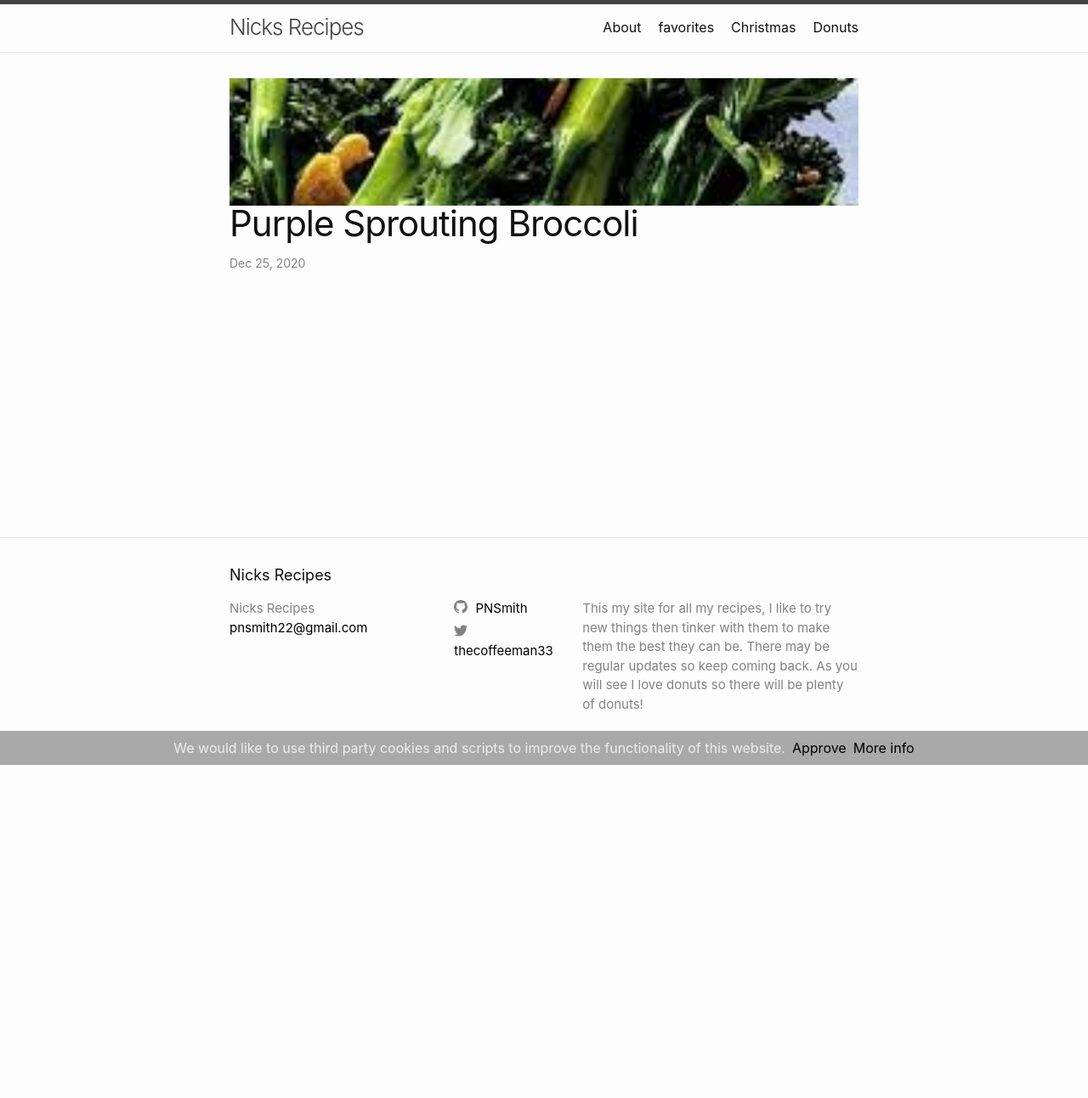
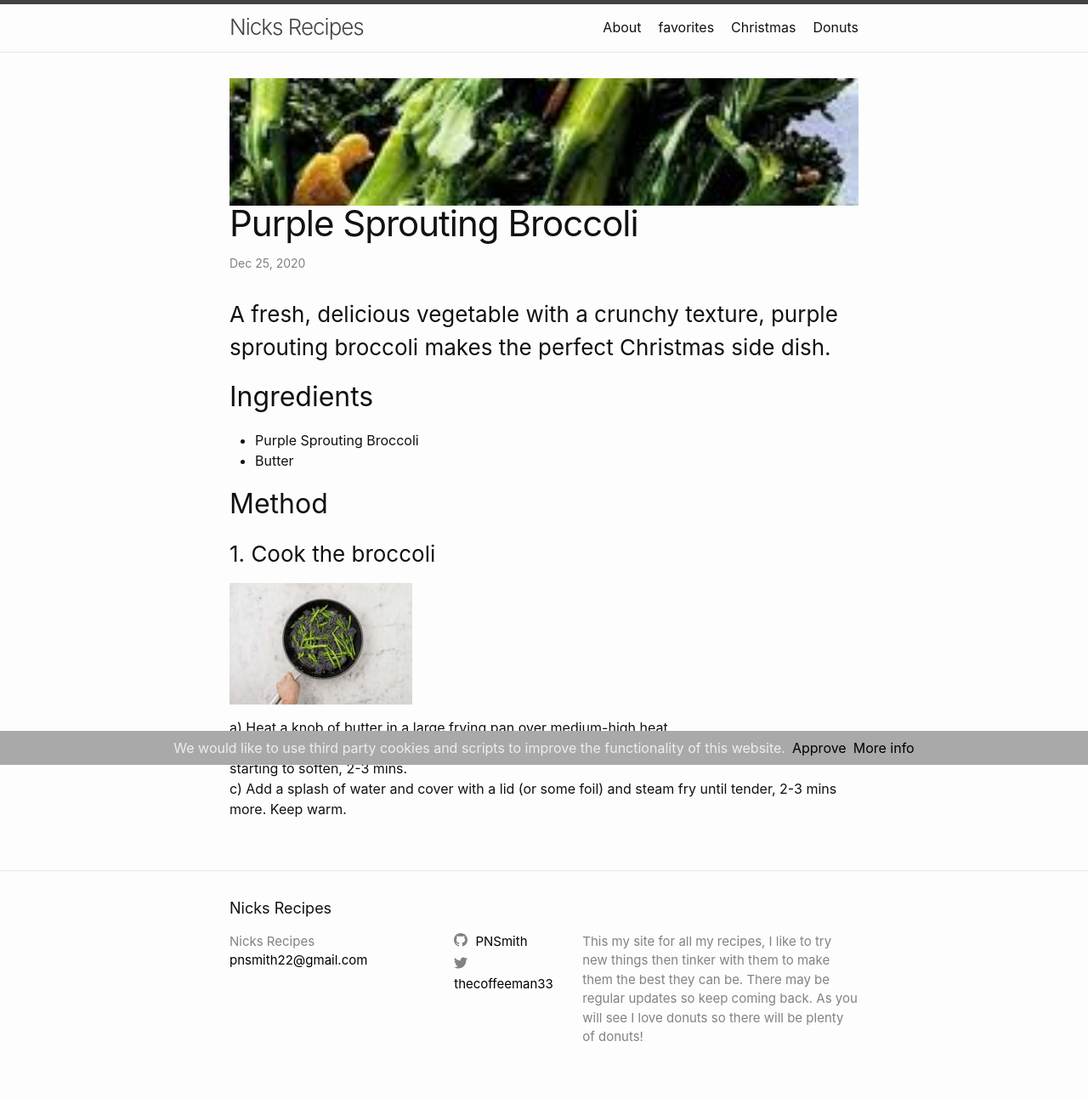
Before and after one commit to PNSmith/pnsmith.github.io, a Jekyll site: the page built from _posts/202-12-25-purple-sprouting-broccoli.md, in a window 1280 px wide. Shown: the whole page at 85% size. Built offline with Jekyll 4.4.1, drawn with Linux system fonts in a browser that asks for light colours; before the commit the page ends 900 px from its top, so only the background shows below that.

Commit message:
new recipe

```diff
--- a/_posts/202-12-25-purple-sprouting-broccoli.md
+++ b/_posts/202-12-25-purple-sprouting-broccoli.md
@@ -5,3 +5,20 @@ date:   2020-12-25 20:01:33 +0000
 categories: christmas
 image: /assets/images/broccoli-img.jpg
 ---
+
+### A fresh, delicious vegetable with a crunchy texture, purple sprouting broccoli makes the perfect Christmas side dish.
+
+## Ingredients
+
+* Purple Sprouting Broccoli
+* Butter
+
+## Method
+
+### 1. Cook the broccoli
+
+![Cook the broccoli](/assets/images/ctb-step-1.jpeg "Cook the broccoli")
+
+a) Heat a knob of butter in a large frying pan over medium-high heat.
+b) Once hot, add the purple sprouting broccoli, season with salt and pepper and stir fry until starting to soften, 2-3 mins.
+c) Add a splash of water and cover with a lid (or some foil) and steam fry until tender, 2-3 mins more. Keep warm.
```
Also changed, not shown: _posts/2021-09-24-cheesy-chipotle-bean-quesadillas.md (+1 -1 lines), assets/images/ctb-step-1.jpeg (added).
